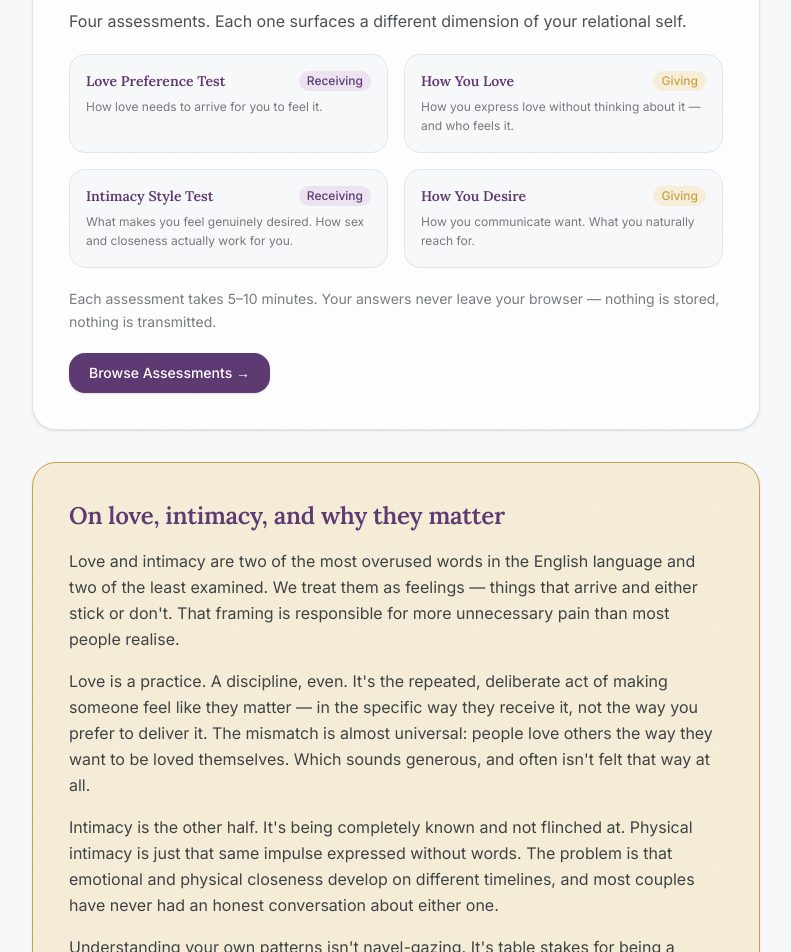
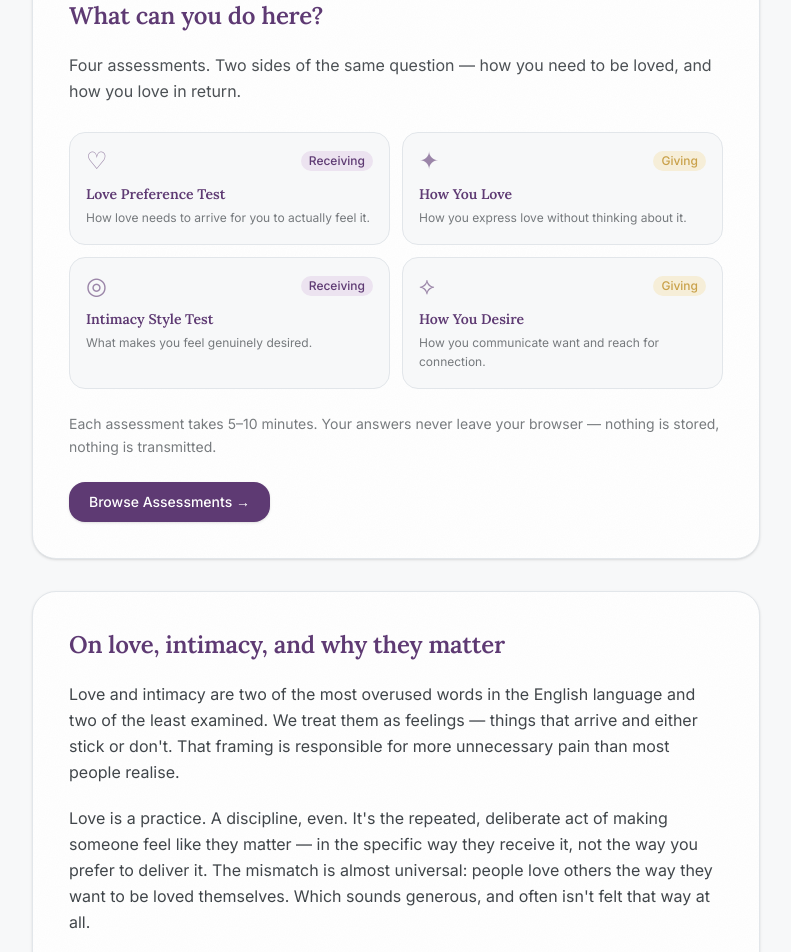
Before and after one commit to kynaruniverse/love-compass, a Next.js app: page /about in a window 1280 px wide. Shown: the part 880-1832 px from the top of the page, without its empty margins (244-1035 px from the left). Built offline with nearby package versions, Linux system fonts and the light colour scheme.

Commit message:
update page.tsx

```diff
--- a/app/about/page.tsx
+++ b/app/about/page.tsx
@@ -1,20 +1,14 @@
 "use client";
 
 import Link from "next/link";
-import ParticleCanvas from "@/components/ui/ParticleCanvas";
+
 // ── Section card ─────────────────────────────────────────────────────────────
 
-function Section({ children, accent = false }: { children: React.ReactNode; accent?: boolean }) {
+function Section({ children }: { children: React.ReactNode }) {
   return (
-    <div
-      className={`relative rounded-3xl border overflow-hidden shadow-sm p-7 sm:p-9 ${
-        accent
-          ? "border-[var(--accent)] bg-[var(--accent-soft)]"
-          : "border-[var(--border-soft)] bg-[var(--surface)]"
-      }`}
-    >
+    <div className="relative rounded-3xl border border-[var(--border-soft)] bg-[var(--surface)] overflow-hidden shadow-sm p-7 sm:p-9">
       <div className="absolute inset-0 paper-texture opacity-[0.3] pointer-events-none" />
-      <div className="relative space-y-4">{children}</div>
+      <div className="relative space-y-5">{children}</div>
     </div>
   );
 }
@@ -31,17 +25,14 @@ function SectionHeading({ children }: { children: React.ReactNode }) {
 
 export default function AboutPage() {
   return (
-    <>
-      <ParticleCanvas />
-
-      <main className="relative z-10 max-w-3xl mx-auto px-5 py-16 space-y-8">
+    <main className="max-w-3xl mx-auto px-5 py-16 space-y-8">
 
         {/* Hero heading */}
-        <div className="space-y-3 pb-2">
+        <div className="space-y-4 pb-4">
           <span className="inline-block px-3 py-1 stamp-badge text-xs font-medium text-[var(--accent)]">
             About
           </span>
-          <h1 className="font-serif text-4xl sm:text-5xl font-bold tracking-tight text-[var(--primary)]">
+          <h1 className="font-serif text-4xl sm:text-5xl font-bold tracking-tight text-[var(--primary)] leading-tight">
             Understanding how you love
           </h1>
           <p className="text-lg opacity-70 leading-relaxed max-w-xl">
@@ -69,41 +60,45 @@ export default function AboutPage() {
         <Section>
           <SectionHeading>What can you do here?</SectionHeading>
           <p className="opacity-80 leading-relaxed">
-            Four assessments. Each one surfaces a different dimension of your relational self.
+            Four assessments. Two sides of the same question — how you need to be loved, and how you love in return.
           </p>
-          <div className="grid sm:grid-cols-2 gap-4 pt-1">
+          <div className="grid grid-cols-2 gap-3 pt-2">
             {[
               {
+                icon: "♡",
                 label: "Love Preference Test",
                 tag: "Receiving",
-                desc: "How love needs to arrive for you to feel it.",
+                desc: "How love needs to arrive for you to actually feel it.",
               },
               {
+                icon: "✦",
                 label: "How You Love",
                 tag: "Giving",
-                desc: "How you express love without thinking about it — and who feels it.",
+                desc: "How you express love without thinking about it.",
               },
               {
+                icon: "◎",
                 label: "Intimacy Style Test",
                 tag: "Receiving",
-                desc: "What makes you feel genuinely desired. How sex and closeness actually work for you.",
+                desc: "What makes you feel genuinely desired.",
               },
               {
+                icon: "⟡",
                 label: "How You Desire",
                 tag: "Giving",
-                desc: "How you communicate want. What you naturally reach for.",
+                desc: "How you communicate want and reach for connection.",
               },
             ].map(item => (
               <div
                 key={item.label}
-                className="relative rounded-2xl border border-[var(--border-soft)] bg-[var(--background)] p-4 space-y-1.5 overflow-hidden"
+                className="relative rounded-2xl border border-[var(--border-soft)] bg-[var(--background)] p-4 space-y-3 overflow-hidden"
               >
-                <div className="flex items-center justify-between gap-2">
-                  <span className="font-serif font-semibold text-sm text-[var(--primary)]">
-                    {item.label}
+                <div className="flex items-start justify-between gap-2">
+                  <span className="text-2xl leading-none text-[var(--primary)] opacity-60">
+                    {item.icon}
                   </span>
                   <span
-                    className={`flex-shrink-0 text-xs px-2 py-0.5 rounded-full font-medium ${
+                    className={`flex-shrink-0 text-xs px-2 py-0.5 rounded-full font-medium mt-0.5 ${
                       item.tag === "Giving"
                         ? "bg-[var(--accent-soft)] text-[var(--accent)]"
                         : "bg-[var(--primary-soft)] text-[var(--primary)]"
@@ -112,7 +107,12 @@ export default function AboutPage() {
                     {item.tag}
                   </span>
                 </div>
-                <p className="text-xs opacity-60 leading-relaxed">{item.desc}</p>
+                <div className="space-y-1">
+                  <p className="font-serif font-semibold text-sm text-[var(--primary)] leading-snug">
+                    {item.label}
+                  </p>
+                  <p className="text-xs opacity-60 leading-relaxed">{item.desc}</p>
+                </div>
               </div>
             ))}
           </div>
@@ -131,7 +131,7 @@ export default function AboutPage() {
         </Section>
 
         {/* Love & intimacy — the editorial section */}
-        <Section accent>
+        <Section>
           <SectionHeading>On love, intimacy, and why they matter</SectionHeading>
           <p className="opacity-85 leading-relaxed">
             Love and intimacy are two of the most overused words in the English language
@@ -184,6 +184,5 @@ export default function AboutPage() {
         </p>
 
       </main>
-    </>
   );
 }
```
